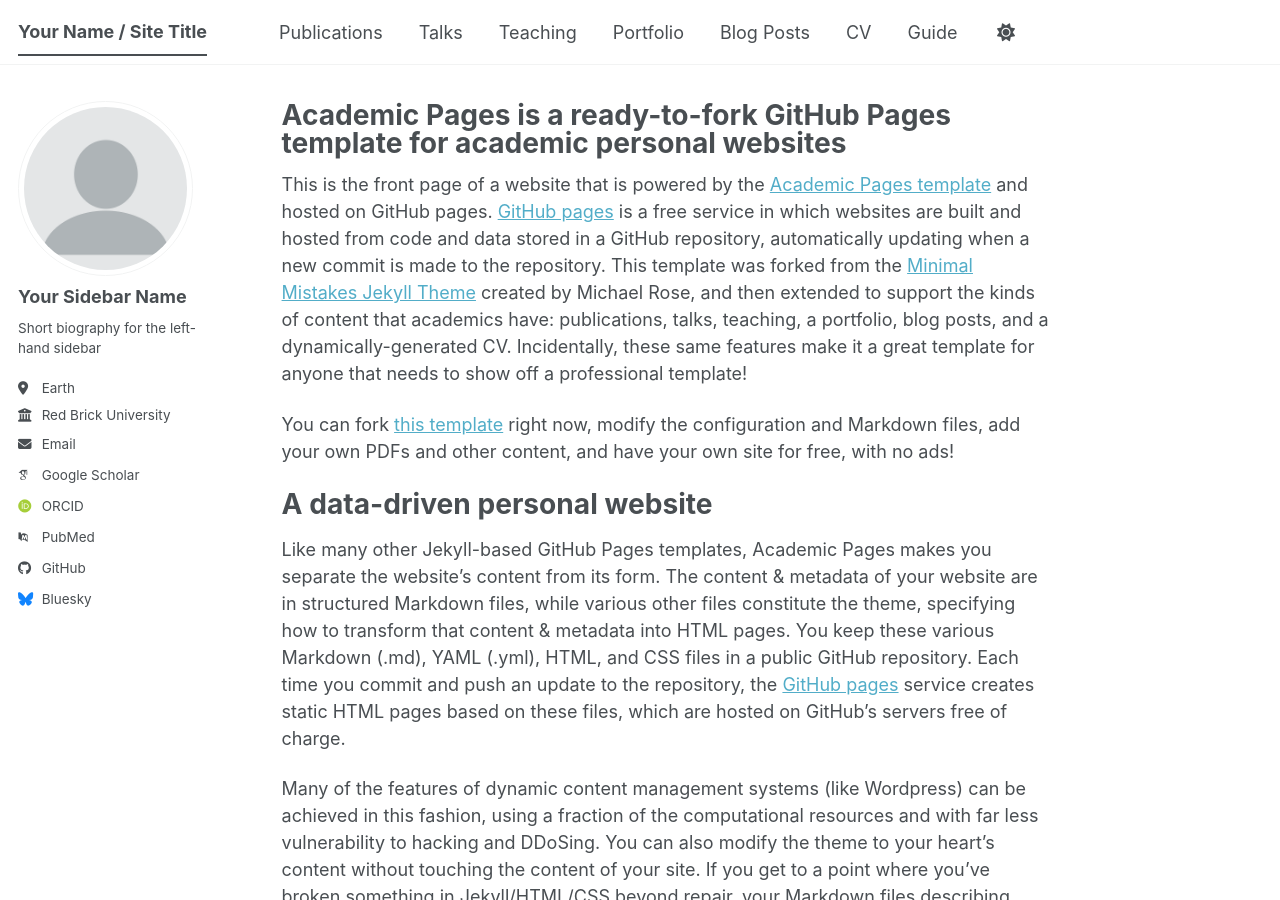
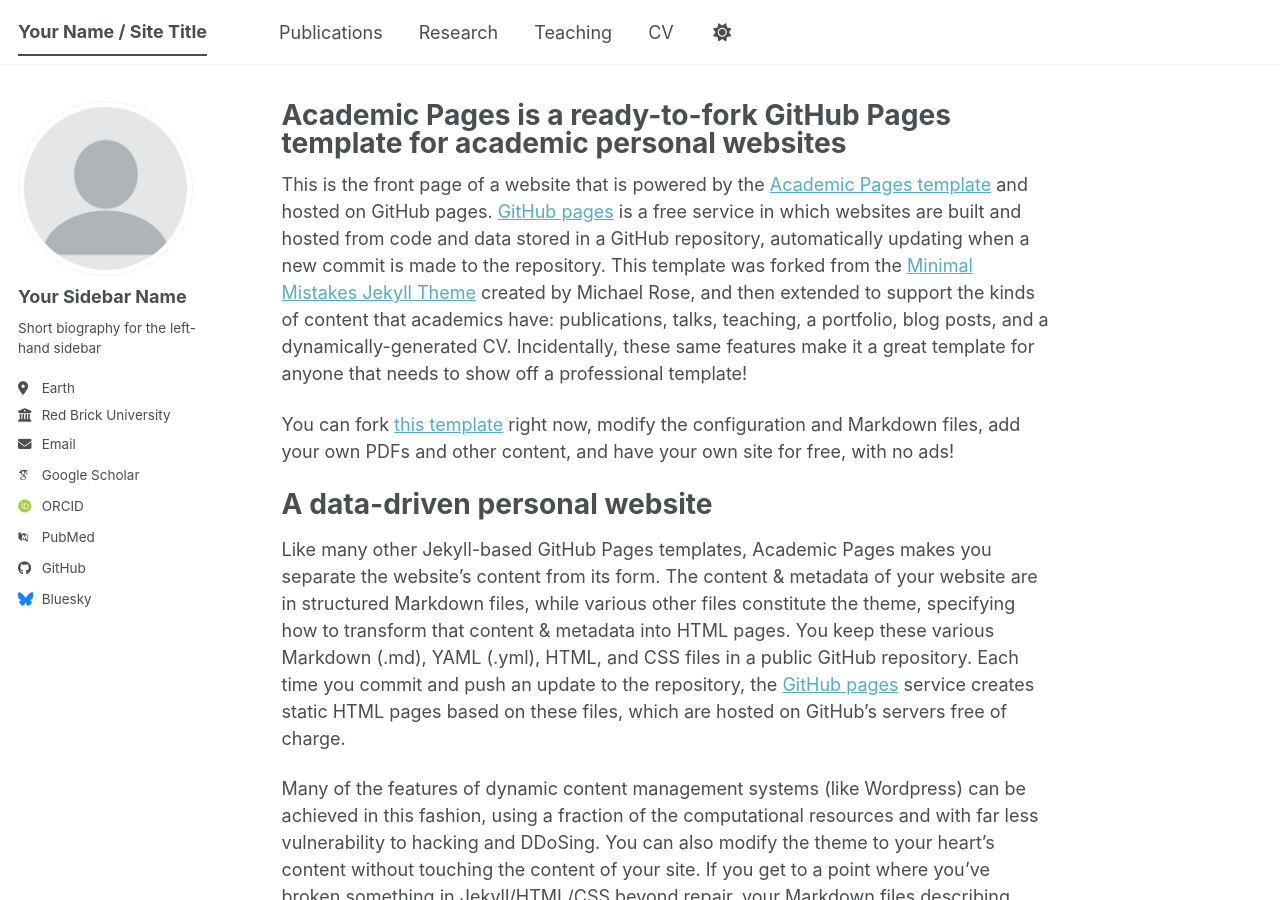
Before and after one commit to elisagavard/elisagavard.github.io, a Jekyll site: the page built from _pages/about.md, in a window 1280 px wide and 900 px high. Built offline with Jekyll 4.4.1, drawn with Linux system fonts in a browser that asks for light colours; some web fonts are replaced; a script bundle is joined from its source files by our own code; library files that are not in the unit come from our copies.

Commit message:
Update navigation.yml

```diff
--- a/_data/navigation.yml
+++ b/_data/navigation.yml
@@ -11,23 +11,11 @@
   - title: "Publications"
     url: /publications/
 
-  - title: "Talks"
+  - title: "Research"
     url: /talks/
 
   - title: "Teaching"
     url: /teaching/
 
-  - title: "Portfolio"
-    url: /portfolio/
-
-  - title: "Blog Posts"
-    url: /year-archive/
-
   - title: "CV"
     url: /cv/
-
-  # - title: "CV"
-  #   url: /cv-json/
-
-  - title: "Guide"
-    url: /markdown/
```
